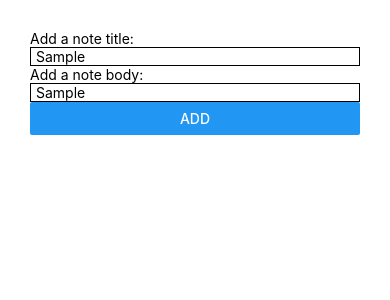
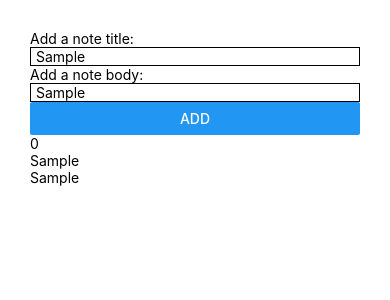
Before and after one commit to Uvalente/note-app-native, a React Native app: screen / in a window 390 px wide. Both pictures are taken after typing "Sample", "Sample" into the empty fields and a click on the button "ADD". Shown: the top 300 px of the page. Built offline with nearby package versions, Linux system fonts and the light colour scheme.

Commit message:
feat: add FlatList to display saved notes

```diff
--- a/App.js
+++ b/App.js
@@ -1,5 +1,5 @@
 import React, { useState } from 'react';
-import { StyleSheet, Text, View, Button, TextInput } from 'react-native';
+import { StyleSheet, Text, View, Button, TextInput, FlatList } from 'react-native';
 
 export default function App() {
   const [enteredNoteTitle, setEnteredNoteTitle] = useState('')
@@ -15,7 +15,14 @@ export default function App() {
   }
 
   const addNoteHandler = () => {
-    setNoteList(currentNoteList => [...currentNoteList, { title: enteredNoteTitle, body: enteredNoteBody }])
+    setNoteList(currentNoteList => [
+      ...currentNoteList,
+      {
+        key: currentNoteList.length.toString(),
+        title: enteredNoteTitle,
+        body: enteredNoteBody
+      }
+    ])
   }
 
   return (
@@ -44,6 +51,16 @@ export default function App() {
           onPress={addNoteHandler}
         />
       </View>
+      <FlatList
+        data={noteList}
+        renderItem={noteItem => (
+          <View>
+            <Text>{noteItem.item.key}</Text>
+            <Text>{noteItem.item.title}</Text>
+            <Text>{noteItem.item.body}</Text>
+          </View>
+        )}
+      />
     </View>
   );
 }
```
